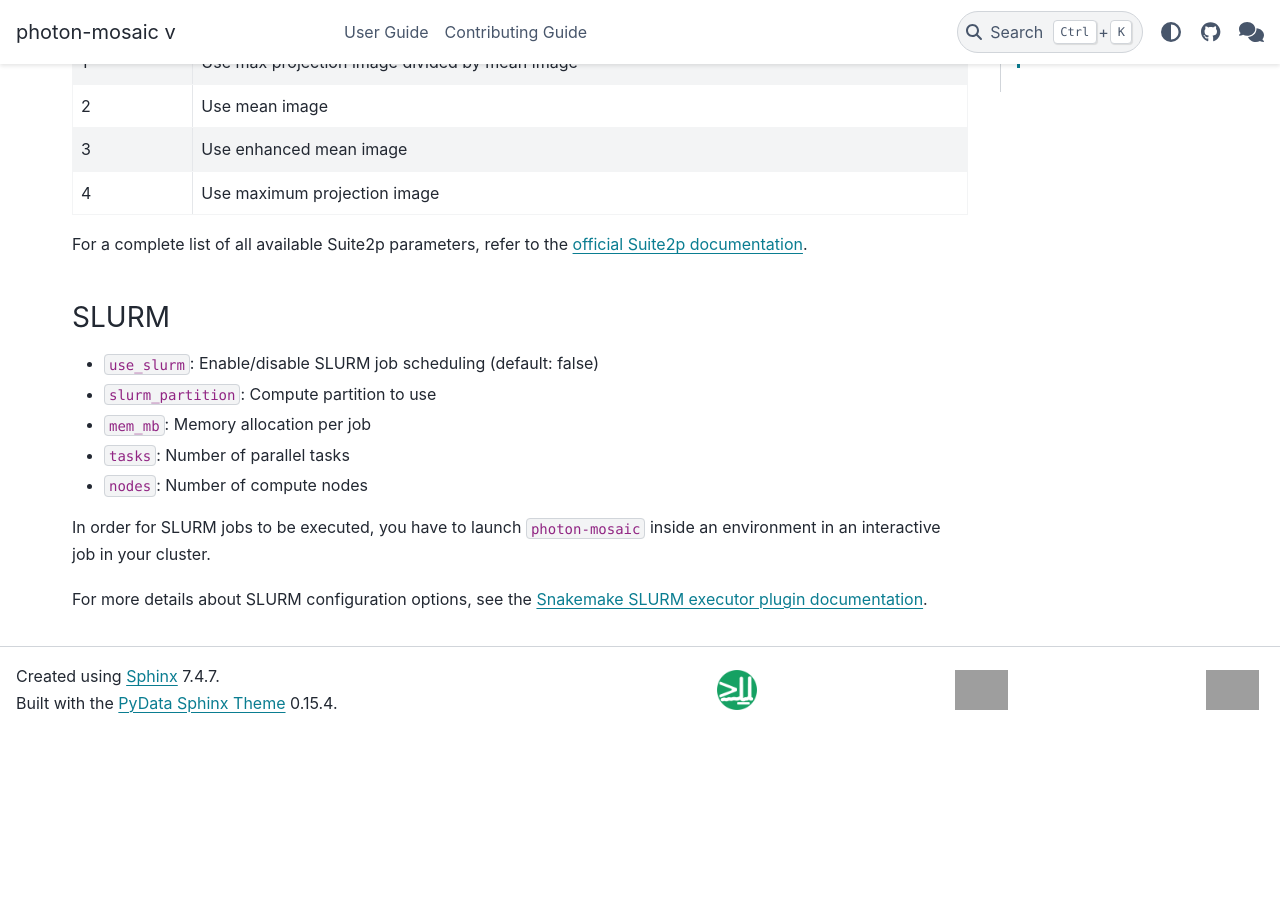
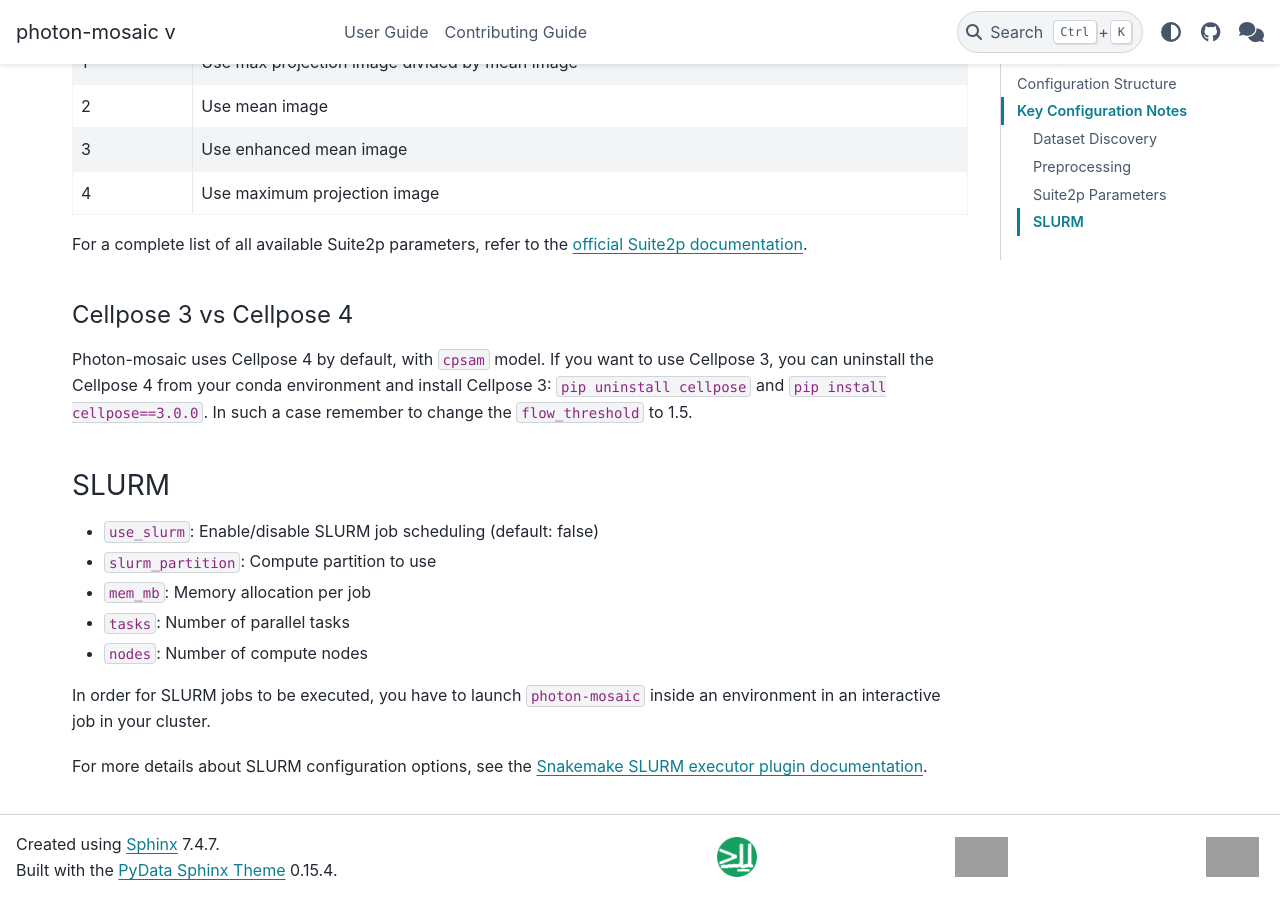
Before and after one commit to neuroinformatics-unit/photon-mosaic, a Sphinx documentation site: the page built from docs/source/user_guide/configuration.md, in a window 1280 px wide and 900 px high, scrolled down 3041 px. Built offline with Sphinx 7.4.7 and the PyData theme 0.15.4, drawn with Linux system fonts in a browser that asks for light colours; pages that are not in the unit, such as notebooks, are missing from menus; the version number could not be read and is left out; before the commit the page ends 3773 px from its top, so only the background shows below that; grey boxes are pictures that could not be loaded.

Commit message:
Add a note on the changes in the docs

```diff
--- a/docs/source/user_guide/configuration.md
+++ b/docs/source/user_guide/configuration.md
@@ -114,6 +114,9 @@ Choose the value of `anatomical_only` based on the following table:
 
 For a complete list of all available Suite2p parameters, refer to the [official Suite2p documentation](https://suite2p.readthedocs.io/en/latest/settings.html).
 
+#### Cellpose 3 vs Cellpose 4
+Photon-mosaic uses Cellpose 4 by default, with `cpsam` model. If you want to use Cellpose 3, you can uninstall the Cellpose 4 from your conda environment and install Cellpose 3: `pip uninstall cellpose` and `pip install cellpose==3.0.0`. In such a case remember to change the `flow_threshold` to 1.5.
+
 ### SLURM
 - `use_slurm`: Enable/disable SLURM job scheduling (default: false)
 - `slurm_partition`: Compute partition to use
```
